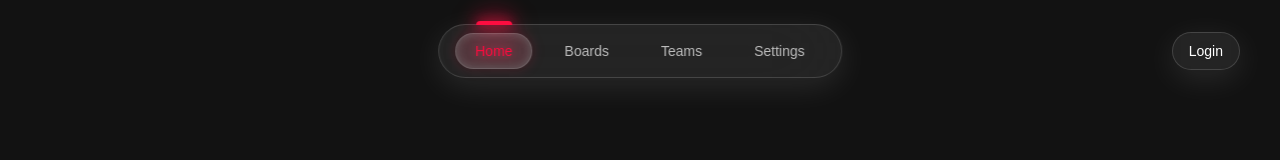
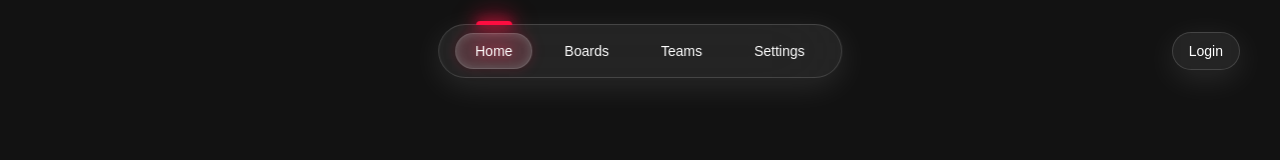
Before and after one commit to arslan09869/zidiotask, a Next.js app: page / in a window 1280 px wide. Shown: the top 160 px of the page. Built offline with nearby package versions, Linux system fonts and the light colour scheme; a web font is replaced by a local one.

Commit message:
first commit

```diff
--- a/components/FloatingNav.tsx
+++ b/components/FloatingNav.tsx
@@ -28,8 +28,8 @@ export default function FloatingNav() {
           onClick={() => setActive(item.id)}
           className={`relative cursor-pointer flex items-center gap-2 text-sm px-5 py-2 rounded-full transition-all duration-500 ${
             active === item.id
-              ? "text-[oklch(0.63_0.25_21.06)] drop-shadow-[0_0_6px_oklch(0.63_0.25_21.06)]"
-              : "text-white/70 hover:text-white"
+              ? "text-white drop-shadow-[0_0_6px_oklch(0.63_0.25_21.06)]"
+              : "text-white hover:text-white"
           }`}
         >
           {/* 📱 Icon for mobile / 🖥️ Text for desktop */}
```
